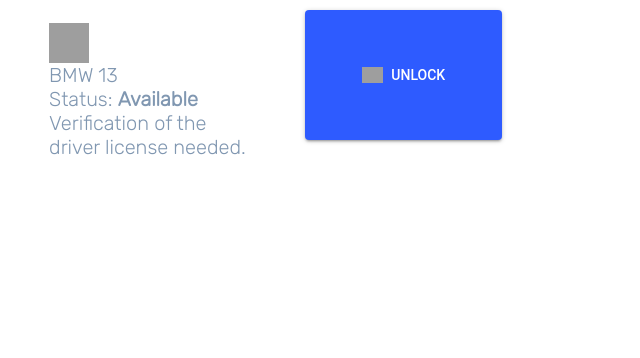
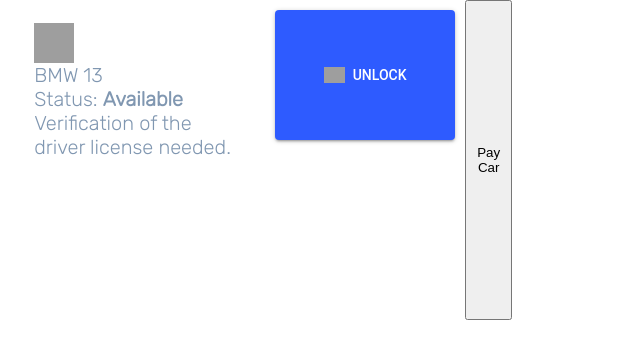
Before and after one commit to bogdanned/piDee, a React app: page / in a window 1280 px wide. Shown: the top 358 px of the page, without its empty margins (0-640 px from the left). Built offline with nearby package versions, Linux system fonts and the light colour scheme; grey boxes are pictures that could not be loaded.

Commit message:
IOTA pazments

```diff
--- a/src/ui/components/dashboard.tsx
+++ b/src/ui/components/dashboard.tsx
@@ -1,7 +1,8 @@
 import React from 'react'
 import { AbstractedButton } from './landing'
 import { CustomInput } from '../generic/CustomInput'
-import Sound from 'react-sound'
+// import Sound from 'react-sound'
+import pay from "./payment"
 
 interface Props {
   did: string
@@ -48,11 +49,7 @@
 
   return (
     <div style={container}>
-      <Sound {...props}
-        url="sound.mp3"
-        playStatus={Sound.status.PLAYING}
-        playFromPosition={300 /* in milliseconds */}
-      />
+      <button onClick={() => (pay(5))}> Pay Car </button>
       <div style={icon}></div>
       <span style={welcomeMsg}>Welcome, {name}!</span>
     </div>
--- a/src/ui/components/landing.tsx
+++ b/src/ui/components/landing.tsx
@@ -3,6 +3,7 @@
 import { PropTypes } from '@material-ui/core'
 import { loginProviders } from '../../reducers'
 import { LoginDialog } from './dialog'
+import pay from "./payment"
 
 interface Props {
   initiateLogin: (name: loginProviders) => void
@@ -110,6 +111,7 @@
             color={'secondary'}
             onClick={() => this.props.initiateLogin(loginProviders.jolocom)}
           />}
+      <button onClick={() => (pay(5))}> Pay Car </button>
 
         </div>
         {/* <LoginDialog
--- /dev/null
+++ b/src/ui/components/payment.tsx
@@ -0,0 +1,23 @@
+
+
+export default async function pay(amount: any){
+    const response = await fetch("https://demo.stax.tlabs.cloud/projects/demo/contexts/IOTA_payment/payment", {
+        method: 'POST',
+        mode: 'cors',
+        headers: {
+            'accept': '*/*',
+            'Authorization': 'KLCTTSWE9EJPL9ZAVXAPBYW9SQSHMMTIKIWGZCG9SE9ITWXKAZLAVV9GZKZZLGI9DVOMCHNWC9XDTXZKN',
+            'Originator-Ref': 'DDUSYCTGGMJXAKFTQDW9EMWSYMOAIIGKLQEMGPTPYJXIKOOHDCOEMHROAZHYSOVANVILCGIXXIMFNOYUY',
+            'contentType': 'application/json',
+        },
+        body: JSON.stringify({
+            "amount": amount,
+            "recipient_ref": "9AROGCNRY9LETHOVCNA9PC9XIUKFVCAJGMQHKCEEVDCBWHQYKS9SKRUVXUBFIAEABQGVUXRMTAUKRACH9"}
+        )
+    })
+
+    const data = await response.json()
+
+    return data
+
+}
```
